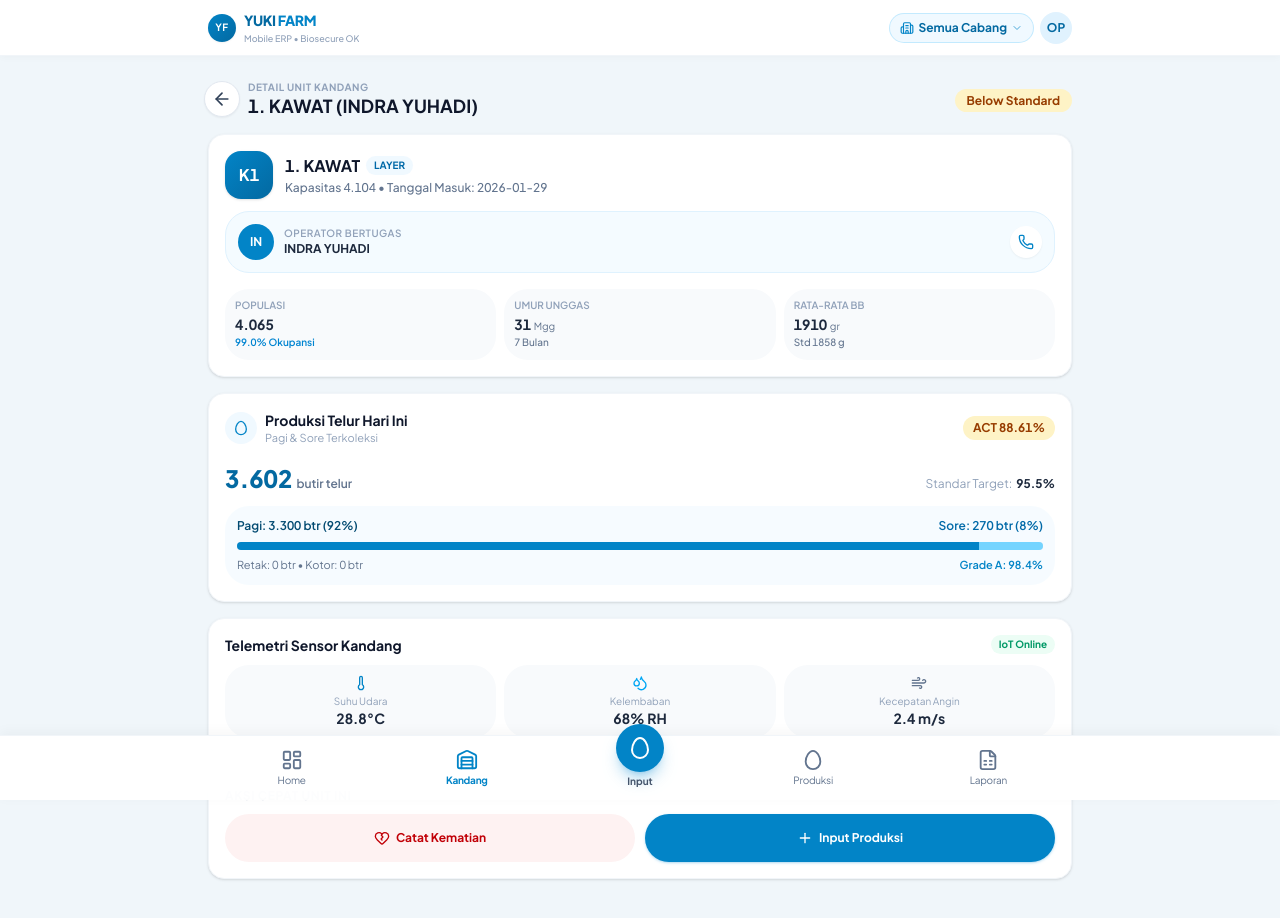
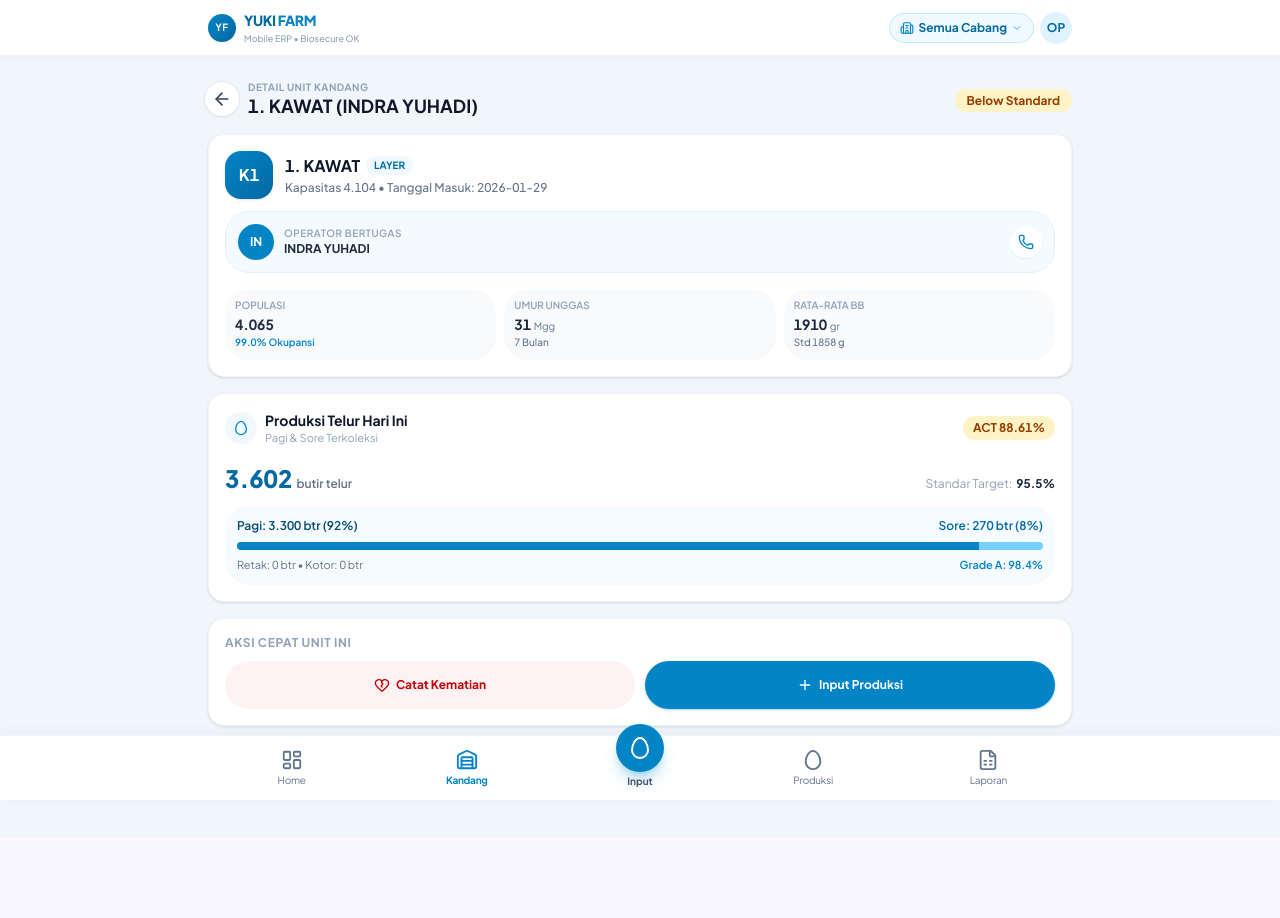
Before and after one commit to Chan2702-2/farm-ayam, a Next.js app: page /kandang/1 in a window 1280 px wide. Shown: the top 918 px of the page. After the commit the page ends 838 px from the top, so only its background shows below. Built offline with nearby package versions, Linux system fonts and the light colour scheme.

Commit message:
refactor: remove telemetri sensor kandang card and unused icons from cage detail

```diff
--- a/src/app/(app)/kandang/[id]/page.tsx
+++ b/src/app/(app)/kandang/[id]/page.tsx
@@ -8,9 +8,6 @@
   Egg,
   HeartCrack,
   Scale,
-  Thermometer,
-  Droplets,
-  Wind,
   TrendingUp,
   AlertTriangle,
   CheckCircle2,
@@ -201,37 +198,7 @@
         </div>
       </div>
 
-      {/* IoT Environmental Sensors */}
-      <div className="bg-white rounded-2xl p-4 shadow-sm border border-slate-100 space-y-2.5">
-        <div className="flex items-center justify-between">
-          <h3 className="font-jakarta font-bold text-sm text-slate-900">
-            Telemetri Sensor Kandang
-          </h3>
-          <span className="text-[10px] text-emerald-600 bg-emerald-50 px-2 py-0.5 rounded-full font-bold">
-            IoT Online
-          </span>
-        </div>
 
-        <div className="grid grid-cols-3 gap-2 text-center text-xs">
-          <div className="p-2.5 bg-slate-50 rounded-xl">
-            <Thermometer className="w-4 h-4 text-[#0284c7] mx-auto mb-1" />
-            <span className="text-slate-400 text-[10px] block">Suhu Udara</span>
-            <strong className="text-slate-800 text-sm font-jakarta">28.8°C</strong>
-          </div>
-
-          <div className="p-2.5 bg-slate-50 rounded-xl">
-            <Droplets className="w-4 h-4 text-sky-500 mx-auto mb-1" />
-            <span className="text-slate-400 text-[10px] block">Kelembaban</span>
-            <strong className="text-slate-800 text-sm font-jakarta">68% RH</strong>
-          </div>
-
-          <div className="p-2.5 bg-slate-50 rounded-xl">
-            <Wind className="w-4 h-4 text-slate-500 mx-auto mb-1" />
-            <span className="text-slate-400 text-[10px] block">Kecepatan Angin</span>
-            <strong className="text-slate-800 text-sm font-jakarta">2.4 m/s</strong>
-          </div>
-        </div>
-      </div>
 
       {/* Quick Action Buttons for Cage */}
       <div className="bg-white rounded-2xl p-4 shadow-sm border border-slate-100 space-y-2.5">
```
